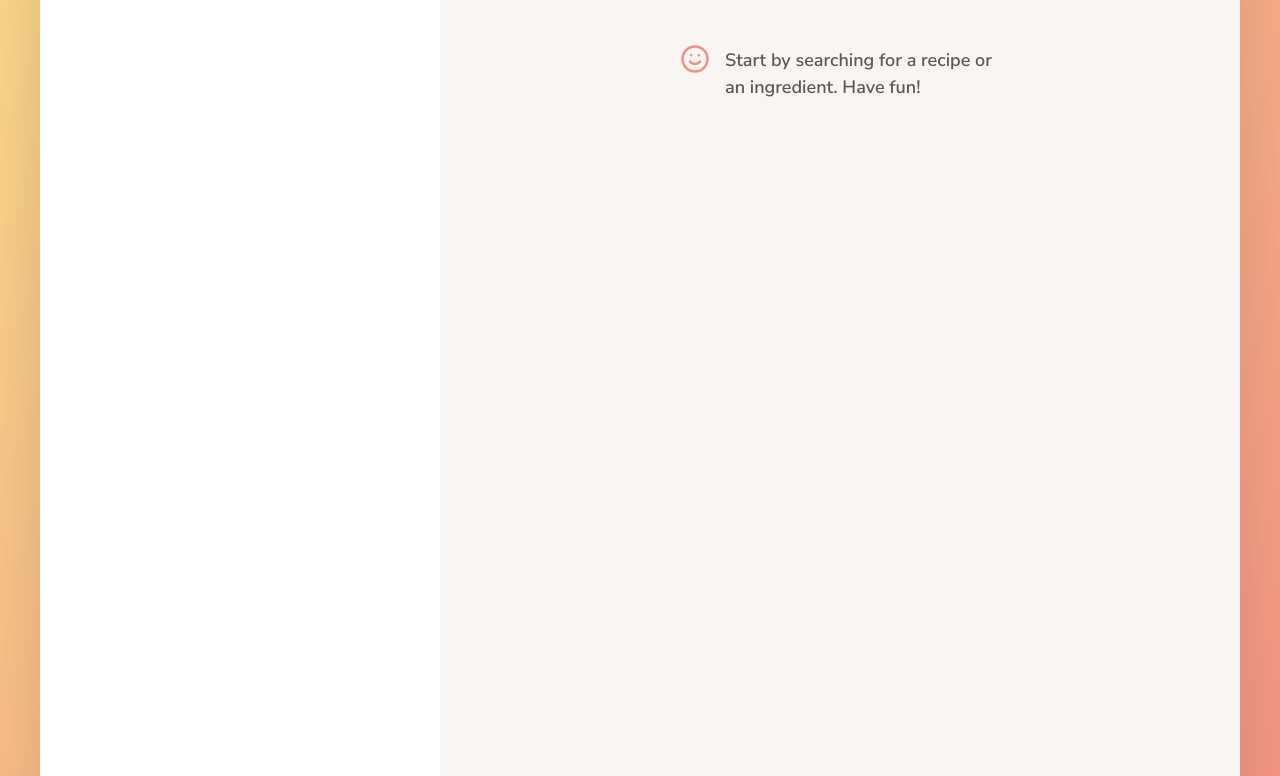
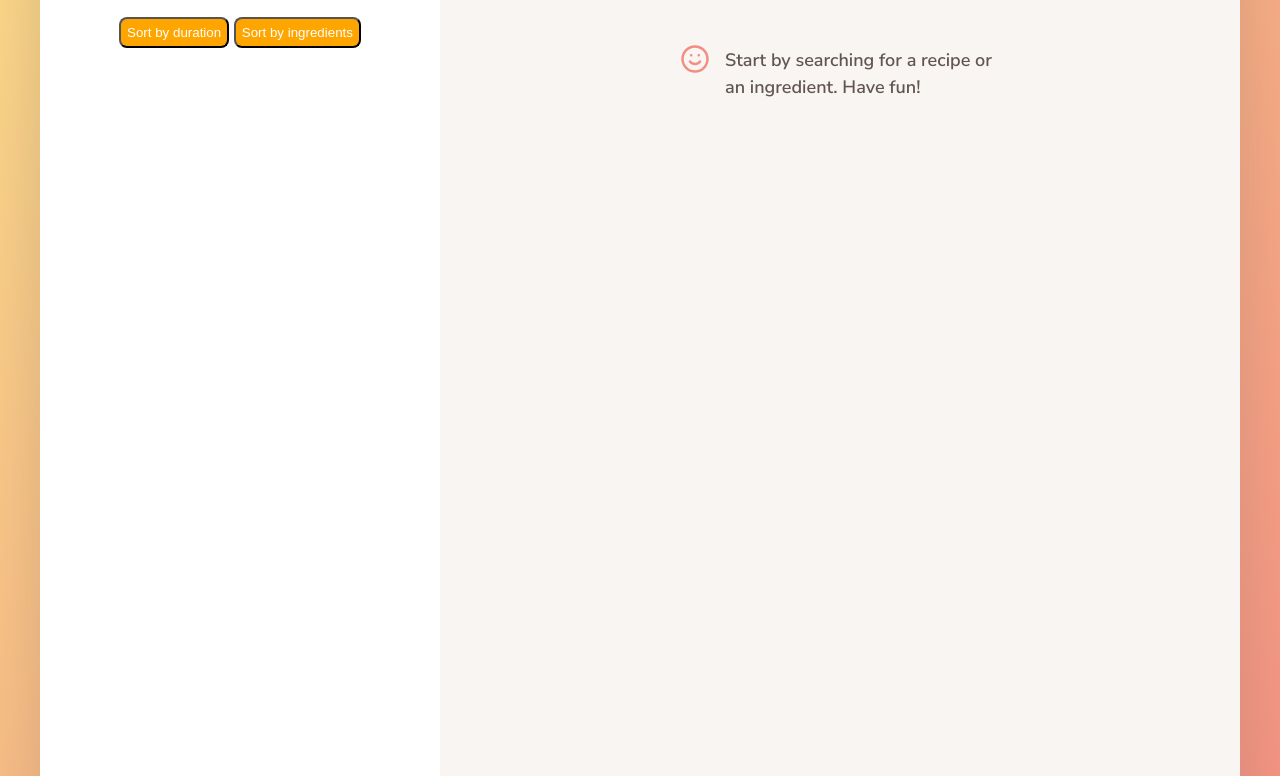
Before and after one commit to MarkHoffmanSaw/forkify-app, a website built with Parcel: page index.html in a window 1280 px wide. Shown: the part 154-930 px from the top of the page. Built offline with nearby package versions, Linux system fonts and the light colour scheme.

Commit message:
sorting ability

```diff
--- a/index.html
+++ b/index.html
@@ -85,6 +85,14 @@
       </header>
 
       <div class="search-results">
+        <div class="search-operations">
+          <button class="search-operations__btn--duration">
+            Sort by duration
+          </button>
+          <button class="search-operations__btn--ingredients">
+            Sort by ingredients
+          </button>
+        </div>
         <ul class="results">
           <!--
           <li class="preview">
--- a/src/js/views/paginationView.js
+++ b/src/js/views/paginationView.js
@@ -20,7 +20,7 @@ class PaginationView extends View {
       this._data.results.length / this._data.resultsPerPage
     );
     const allPages = `
-      <span class="pagination__pages-info">Total pages: ${this._data.results.length}</span>
+      <span class="pagination__pages">Total pages: ${this._data.results.length}</span>
     `;
 
     // Page 1, and there are other pages
--- a/src/sass/_searchResults.scss
+++ b/src/sass/_searchResults.scss
@@ -1,7 +1,28 @@
 .search-results {
-  padding: 3rem 0;
+  padding: 1rem 0;
   display: flex;
   flex-direction: column;
+
+  .search-operations {
+    margin: 10px;
+    font-size: 1.8rem;
+    text-align: center;
+
+    &__btn {
+      &--duration {
+        background-color: orange;
+        border-radius: 8px;
+        color: white;
+        padding: 6px;
+      }
+      &--ingredients {
+        background-color: orange;
+        border-radius: 8px;
+        color: white;
+        padding: 6px;
+      }
+    }
+  }
 }
 
 .results {
@@ -28,8 +49,15 @@
     }
   }
 
-  &__pages-info {
-    font-size: 1.5 rem;
+  &__pages {
+    color: #f38e82;
+    font-size: 1.5rem;
+    border: 1px solid #f38e82;
+    font-weight: 600;
+    border-radius: 6px;
+    padding: 5px;
+    display: inline-block;
+    text-align: center;
   }
 }
 
```
Also changed, not shown: dist/index.html, 4 other files.
